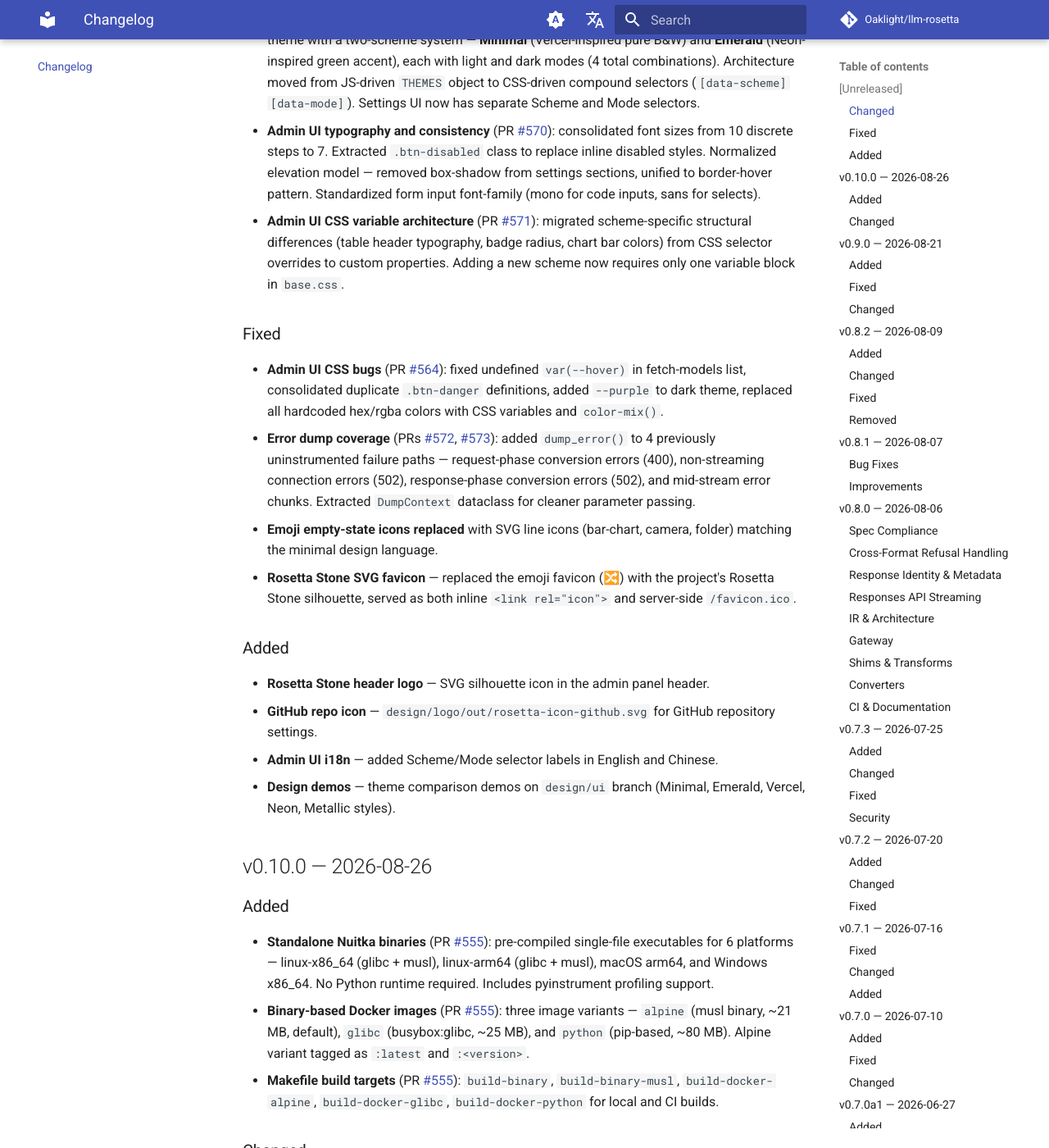
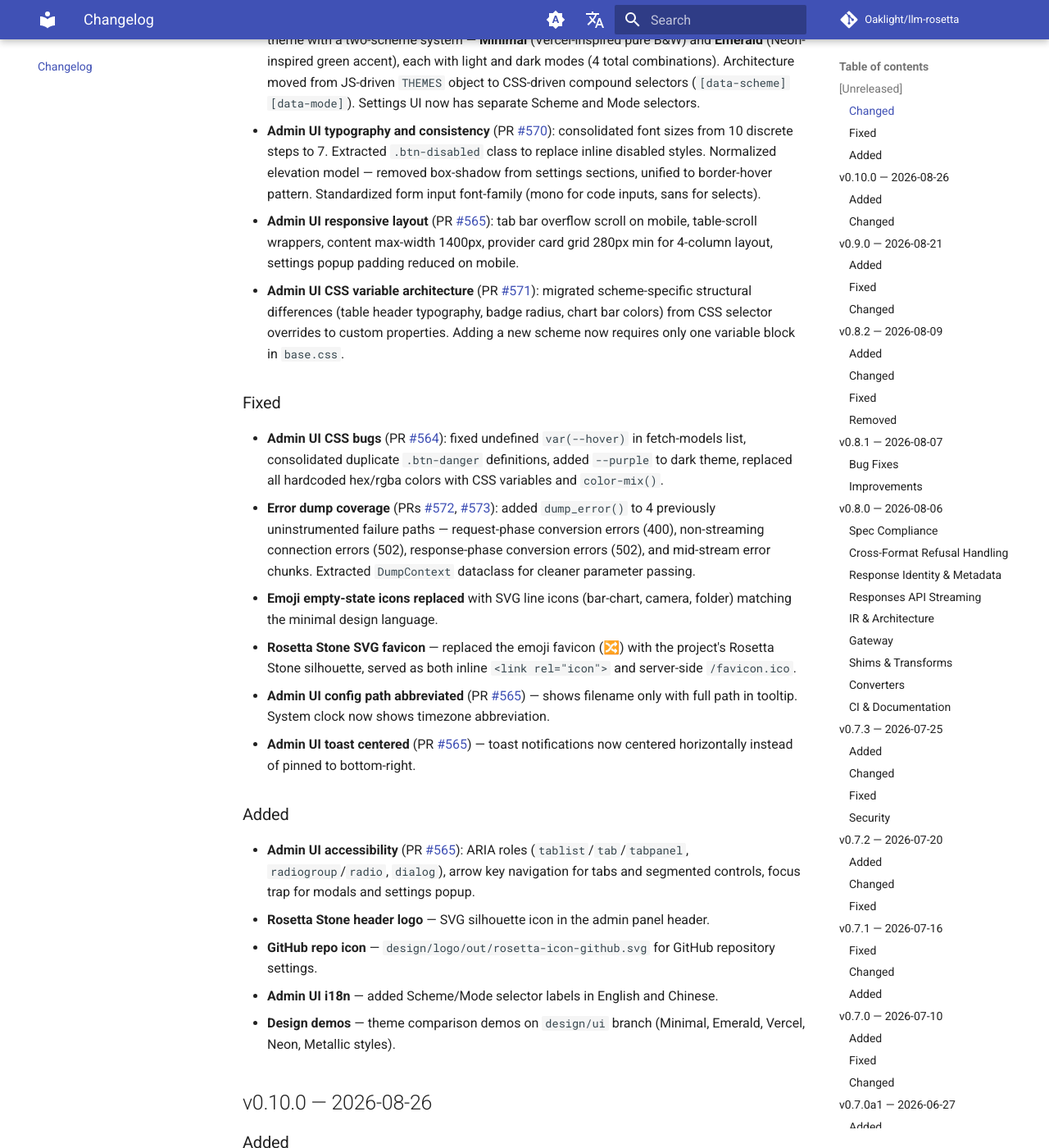
Before and after one commit to Oaklight/llm-rosetta, an MkDocs documentation site: the page built from docs/changelog.md, in a window 1280 px wide and 1400 px high, scrolled down 405 px. Shown: the whole window at 82% size. Built offline with MkDocs 1.6.1 and Material for MkDocs 9.7.7, drawn with Linux system fonts in a browser that asks for light colours; comment, search, counter and statistics services are not loaded.

Commit message:
docs: add Track B entries to [Unreleased] — responsive, accessibility, polish

```diff
--- a/docs/changelog.md
+++ b/docs/changelog.md
@@ -12,6 +12,7 @@
 
 - **Admin UI color system redesign** (PRs [#564](https://github.com/Oaklight/llm-rosetta/pull/564), [#566](https://github.com/Oaklight/llm-rosetta/pull/566), [#571](https://github.com/Oaklight/llm-rosetta/pull/571)): replaced the single light/dark theme with a two-scheme system — **Minimal** (Vercel-inspired pure B&W) and **Emerald** (Neon-inspired green accent), each with light and dark modes (4 total combinations). Architecture moved from JS-driven `THEMES` object to CSS-driven compound selectors (`[data-scheme][data-mode]`). Settings UI now has separate Scheme and Mode selectors.
 - **Admin UI typography and consistency** (PR [#570](https://github.com/Oaklight/llm-rosetta/pull/570)): consolidated font sizes from 10 discrete steps to 7. Extracted `.btn-disabled` class to replace inline disabled styles. Normalized elevation model — removed box-shadow from settings sections, unified to border-hover pattern. Standardized form input font-family (mono for code inputs, sans for selects).
+- **Admin UI responsive layout** (PR [#565](https://github.com/Oaklight/llm-rosetta/pull/565)): tab bar overflow scroll on mobile, table-scroll wrappers, content max-width 1400px, provider card grid 280px min for 4-column layout, settings popup padding reduced on mobile.
 - **Admin UI CSS variable architecture** (PR [#571](https://github.com/Oaklight/llm-rosetta/pull/571)): migrated scheme-specific structural differences (table header typography, badge radius, chart bar colors) from CSS selector overrides to custom properties. Adding a new scheme now requires only one variable block in `base.css`.
 
 ### Fixed
@@ -21,8 +22,12 @@
 - **Emoji empty-state icons replaced** with SVG line icons (bar-chart, camera, folder) matching the minimal design language.
 - **Rosetta Stone SVG favicon** — replaced the emoji favicon (🔀) with the project's Rosetta Stone silhouette, served as both inline `<link rel="icon">` and server-side `/favicon.ico`.
 
+- **Admin UI config path abbreviated** (PR [#565](https://github.com/Oaklight/llm-rosetta/pull/565)) — shows filename only with full path in tooltip. System clock now shows timezone abbreviation.
+- **Admin UI toast centered** (PR [#565](https://github.com/Oaklight/llm-rosetta/pull/565)) — toast notifications now centered horizontally instead of pinned to bottom-right.
+
 ### Added
 
+- **Admin UI accessibility** (PR [#565](https://github.com/Oaklight/llm-rosetta/pull/565)): ARIA roles (`tablist`/`tab`/`tabpanel`, `radiogroup`/`radio`, `dialog`), arrow key navigation for tabs and segmented controls, focus trap for modals and settings popup.
 - **Rosetta Stone header logo** — SVG silhouette icon in the admin panel header.
 - **GitHub repo icon** — `design/logo/out/rosetta-icon-github.svg` for GitHub repository settings.
 - **Admin UI i18n** — added Scheme/Mode selector labels in English and Chinese.
```
